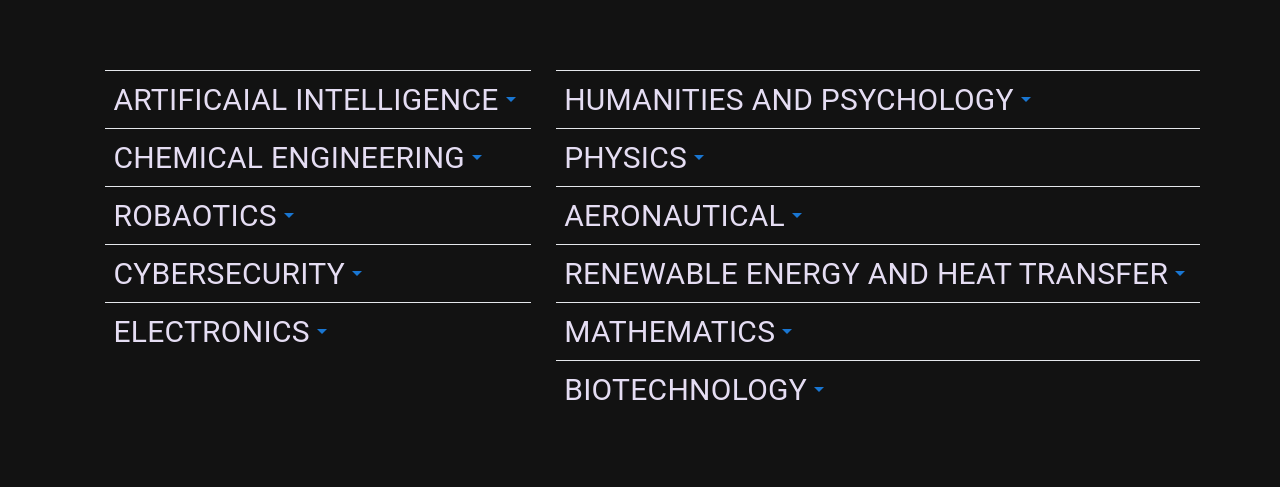
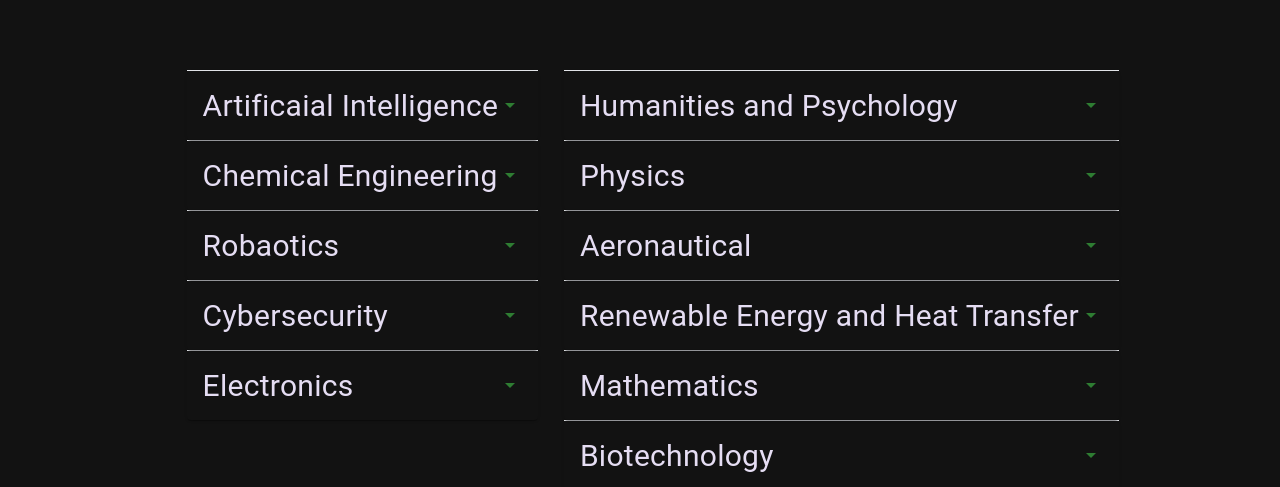
Before and after one commit to jyotishmanshandilya/RSM-WEBSITE, a Next.js app: page /Team in a window 1280 px wide. Shown: the part 4488-4975 px from the top of the page. Before the commit the page ends 4906 px from the top, so only its background shows below. Built offline with nearby package versions, Linux system fonts and the light colour scheme.

Commit message:
team page completed

```diff
--- a/app/Team/DropDownMenu.jsx
+++ b/app/Team/DropDownMenu.jsx
@@ -8,6 +8,9 @@ import {
   Typography,
   Stack,
   Box,
+  Accordion,
+  AccordionSummary,
+  AccordionDetails,
 } from "@mui/material";
 import ArrowDropDownIcon from "@mui/icons-material/ArrowDropDown";
 
@@ -39,62 +42,10 @@ const DropdownMenu = ({ title, items }) => {
         }}
       >
         <Box sx={{ marginX: "2%" }}>
-          {items.slice(0, items.length / 2).map((item, index) => (
+          {items.slice(0, items.length / 2).map((item, index) => {
+            return (
+              <>
                 <Box
-              key={index}
-              sx={{
-                "&:hover": {
-                  backgroundColor: "#233D33",
-                },
-              }}
-            >
-              <hr />
-              <Button
-                onClick={(event) => handleClick(event, index)}
-                sx={{
-                  border: "none",
-                  justifyContent: "space-between",
-                }}
-              >
-                <Typography align="center" fontSize={30}>
-                  {item.domain}
-                </Typography>
-                <ArrowDropDownIcon />
-              </Button>
-              <Menu
-                anchorEl={anchorEl[index]}
-                open={Boolean(anchorEl[index])}
-                onClose={() => handleClose(index)}
-                getContentAnchorEl={null}
-                anchorOrigin={{
-                  vertical: "bottom",
-                  horizontal: "left",
-                }}
-                transformOrigin={{
-                  vertical: "top",
-                  horizontal: "left",
-                }}
-                sx={{
-                  background: "transparent",
-                }}
-              >
-                {item.members.map((member, subIndex) => (
-                  <MenuItem
-                    key={subIndex}
-                    sx={{ zIndex: "0", backgroundColor: "none" }}
-                    onClick={() => handleClose(index)}
-                  >
-                    {member}
-                  </MenuItem>
-                ))}
-              </Menu>
-            </Box>
-          ))}
-        </Box>
-        <Box>
-          {items.slice(items.length / 2).map((item, index) => (
-            <Box
-              key={index}
                   sx={{
                     "&:hover": {
                       backgroundColor: "#233D33",
@@ -102,47 +53,63 @@ const DropdownMenu = ({ title, items }) => {
                   }}
                 >
                   <hr style={{ backgroundColor: "#233D33" }} />
-              <Button
-                onClick={(event) => handleClick(event, index)}
-                sx={{
-                  border: "none",
-                  "&:hover": {
-                    backgroundColor: "#233D33",
-                  },
-                  alignContent: "center",
-                }}
+                  <Accordion sx={{ background: "transparent" }}>
+                    <AccordionSummary
+                      expandIcon={<ArrowDropDownIcon color="success" />}
                     >
                       <Typography align="center" fontSize={30}>
                         {item.domain}
                       </Typography>
-                <ArrowDropDownIcon sx={{ justifyContent: "left" }} />
-              </Button>
-              <Menu
-                anchorEl={anchorEl[index]}
-                open={Boolean(anchorEl[index])}
-                onClose={() => handleClose(index)}
-                getContentAnchorEl={null}
-                anchorOrigin={{
-                  vertical: "bottom",
-                  horizontal: "left",
-                }}
-                transformOrigin={{
-                  vertical: "top",
-                  horizontal: "left",
+                    </AccordionSummary>
+                    <AccordionDetails>
+                      <Typography align="center" fontSize={20}>
+                        {item.members.map((member, subIndex) => {
+                          return (
+                            <li style={{ listStyleType: "none" }}>{member}</li>
+                          );
+                        })}
+                      </Typography>
+                    </AccordionDetails>
+                  </Accordion>
+                </Box>
+              </>
+            );
+          })}
+        </Box>
+        <Box>
+          {items.slice(items.length / 2).map((item, index) => {
+            return (
+              <>
+                <Box
+                  sx={{
+                    "&:hover": {
+                      backgroundColor: "#233D33",
+                    },
                   }}
                 >
-                {item.members.map((member, subIndex) => (
-                  <MenuItem
-                    key={subIndex}
-                    sx={{ border: "none", background: "transparent" }}
-                    onClick={() => handleClose(index)}
+                  <hr style={{ backgroundColor: "#233D33" }} />
+                  <Accordion sx={{ background: "transparent" }}>
+                    <AccordionSummary
+                      expandIcon={<ArrowDropDownIcon color="success" />}
                     >
-                    {member}
-                  </MenuItem>
-                ))}
-              </Menu>
+                      <Typography align="center" fontSize={30}>
+                        {item.domain}
+                      </Typography>
+                    </AccordionSummary>
+                    <AccordionDetails>
+                      <Typography align="center" fontSize={20}>
+                        {item.members.map((member, subIndex) => {
+                          return (
+                            <li style={{ listStyleType: "none" }}>{member}</li>
+                          );
+                        })}
+                      </Typography>
+                    </AccordionDetails>
+                  </Accordion>
                 </Box>
-          ))}
+              </>
+            );
+          })}
         </Box>
       </Stack>
     </>
```
Lines whose indentation alone changed are shown as unchanged.
